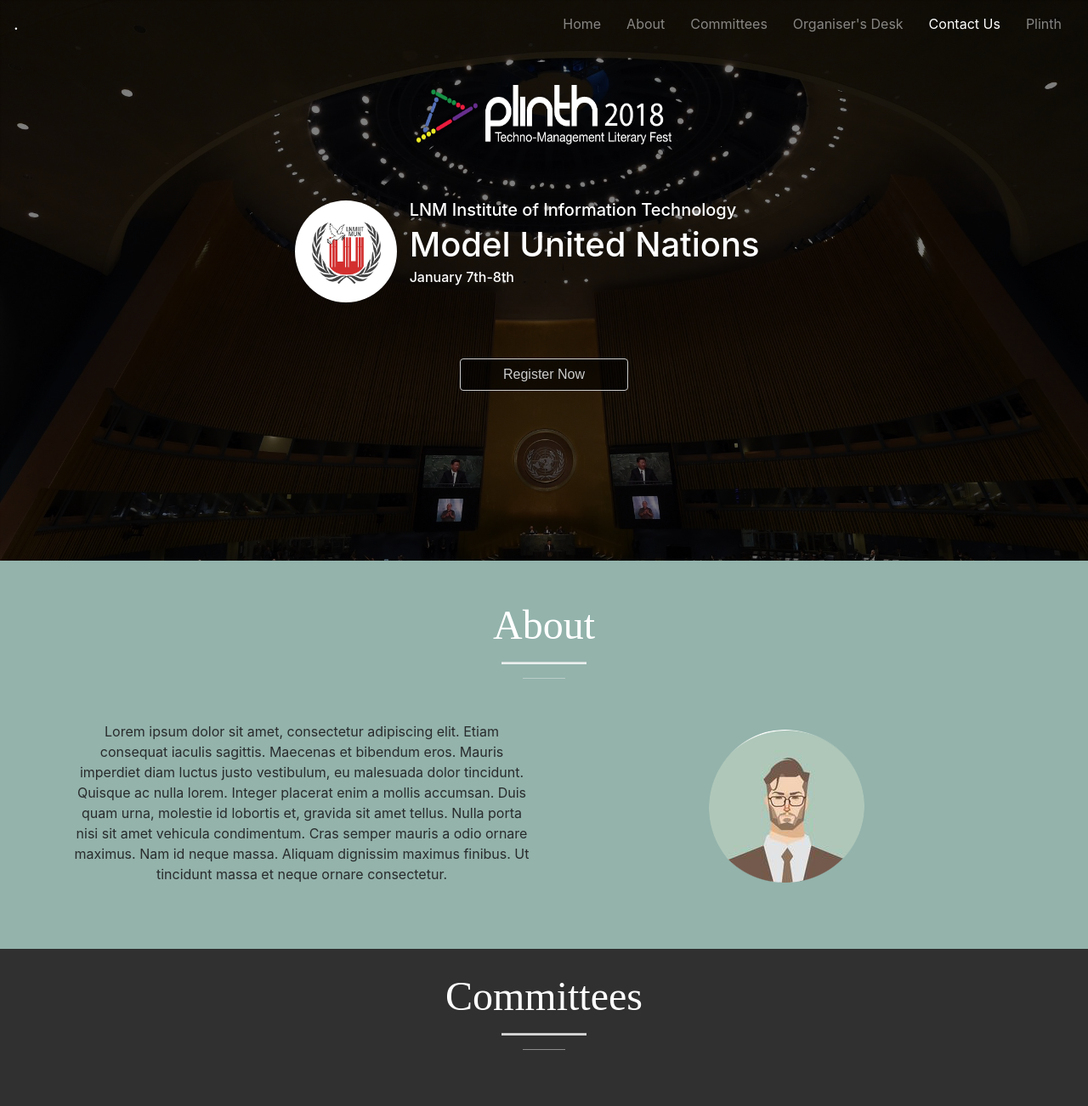
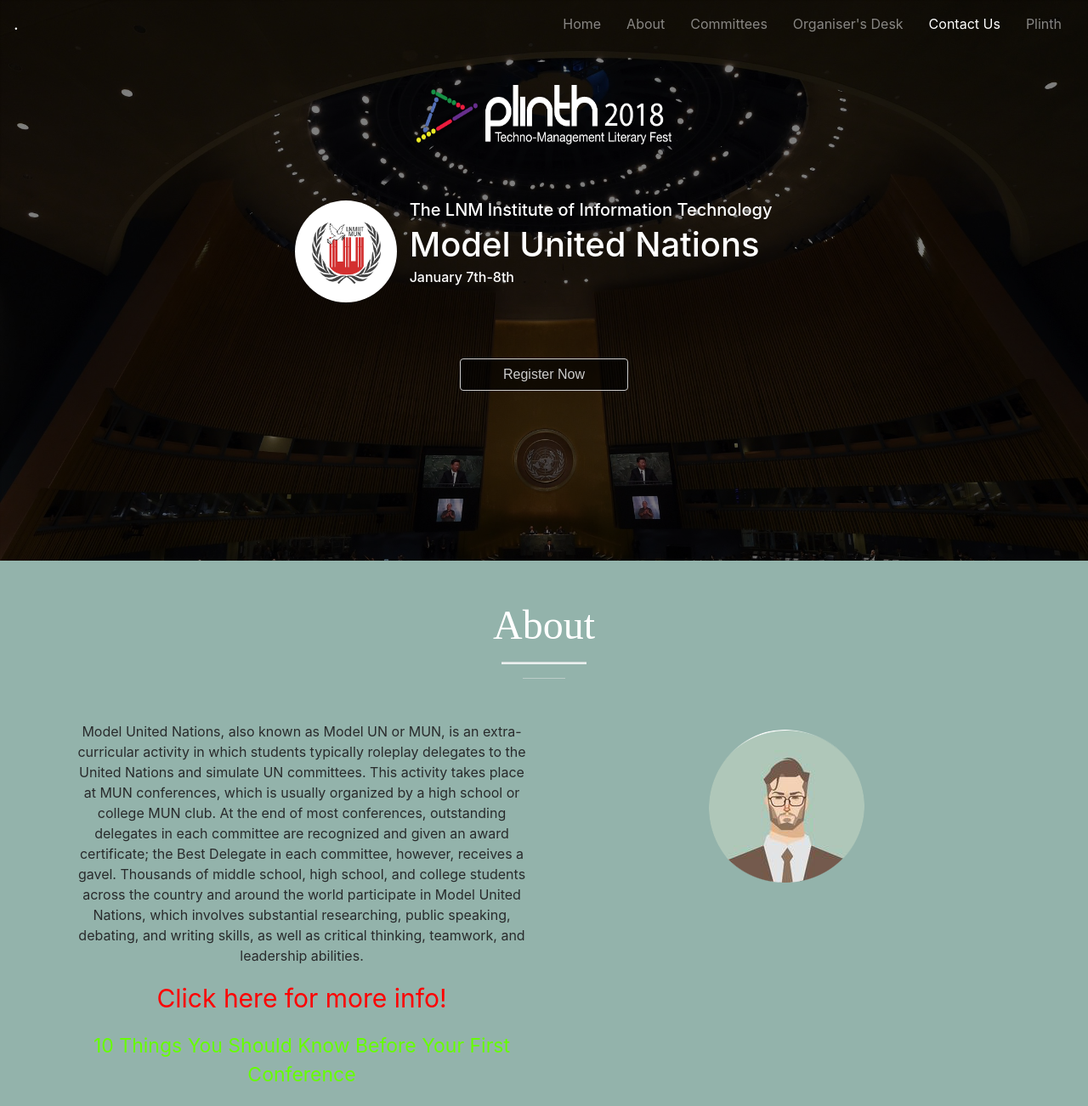
Before and after one commit to princygarg/Plinth-2k18, a plain HTML site: page mun-page/index.html in a window 1280 px wide. Shown: the top 1302 px of the page at 85% size. Drawn offline with nearby package versions, Linux system fonts and the light colour scheme; a script that the page names is missing.

Commit message:
Made some changes in file index.html

```diff
--- a/mun-page/index.html
+++ b/mun-page/index.html
@@ -52,7 +52,7 @@
 					<img src="images/logo.png" height="120px" width="120px" style="border-radius: 50%">
 				</div>
 				<div class="col-md-8 heading">
-					<h5>LNM Institute of Information Technology</h5>
+					<h5>The LNM Institute of Information Technology</h5>
 					<h1>Model United Nations</h1>
 					<h6>January 7th-8th</h6>
 				</div>
@@ -74,12 +74,12 @@
             <div class="row" style="margin-top: 50px;">
                 <div class="col-md-6">
                     <p>
-                    	Lorem ipsum dolor sit amet, consectetur adipiscing elit. Etiam consequat iaculis sagittis. Maecenas et bibendum
-                        eros. Mauris imperdiet diam luctus justo vestibulum, eu malesuada dolor tincidunt. Quisque ac nulla lorem.
-                        Integer placerat enim a mollis accumsan. Duis quam urna, molestie id lobortis et, gravida sit amet tellus.
-                        Nulla porta nisi sit amet vehicula condimentum. Cras semper mauris a odio ornare maximus. Nam id neque massa.
-                        Aliquam dignissim maximus finibus. Ut tincidunt massa et neque ornare consectetur.
+                    	Model United Nations, also known as Model UN or MUN, is an extra-curricular activity in which students typically roleplay delegates to the United Nations and simulate UN committees. This activity takes place at MUN conferences, which is usually organized by a high school or college MUN club. At the end of most conferences, outstanding delegates in each committee are recognized and given an award certificate; the Best Delegate in each committee, however, receives a gavel.
+
+						Thousands of middle school, high school, and college students across the country and around the world participate in Model United Nations, which involves substantial researching, public speaking, debating, and writing skills, as well as critical thinking, teamwork, and leadership abilities.
                     </p>
+                    <p><a href = "https://en.wikipedia.org/wiki/Model_United_Nations" style="color: red; font-size: 30px">Click here for more info!</a></p>
+                    <p><a href="http://bestdelegate.com/mun-made-easy-10-things-you-should-know-before-your-first-conference-2/" style="color: #66ff00;  font-size: 23px">10 Things You Should Know Before Your First Conference</a></p>
                     <!-- <div class="well">
                         <blockquote>
                             <p>A word from the Secretary General of LNMIIT MUN Society. </p>
```
